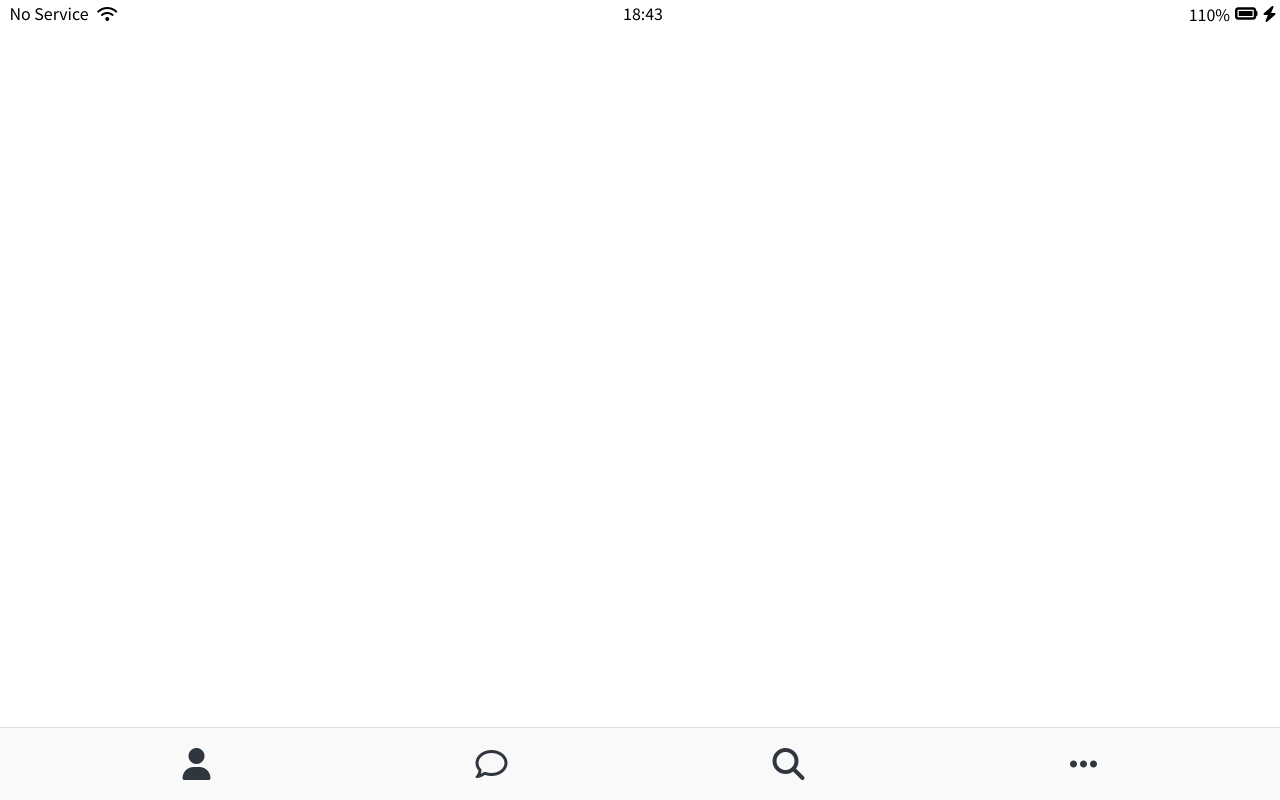
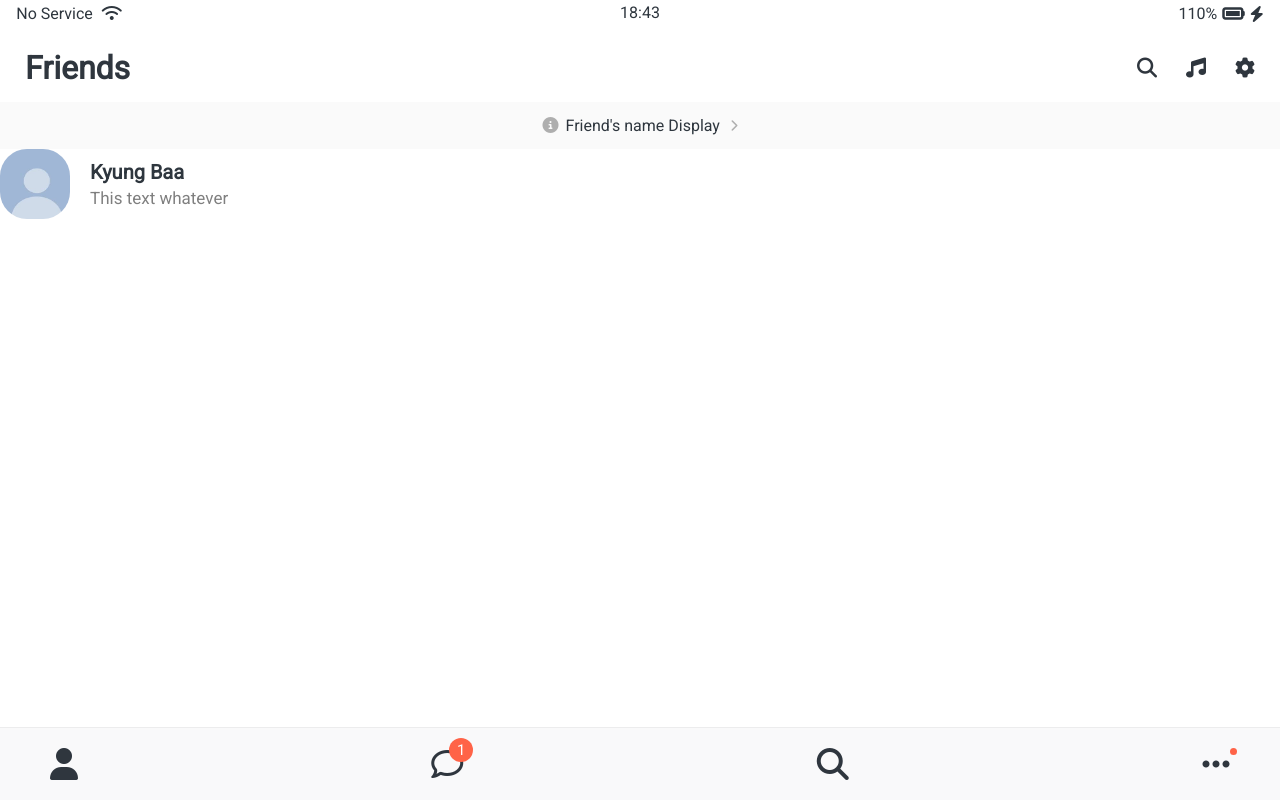
Before and after one commit to kyungbaa/kokoa-clone-2021, a plain HTML site: page friends.html in a window 1280 px wide. Drawn offline with Linux system fonts and the light colour scheme.

Commit message:
add user component

```diff
--- a/css/components/nav-bar.css
+++ b/css/components/nav-bar.css
@@ -5,12 +5,40 @@
   background-color: #f9f9fa;
   padding: 20px 50px;
   box-sizing: border-box;
-  border-top: 1px solid rgba(121, 121, 121, 0.2);
+  border-top: 1px solid rgba(121, 121, 121, 0.1);
 }
 .nav__list {
   display: flex;
-  justify-content: space-around;
+  justify-content: space-between;
 }
 .nav__link {
+  position: relative;
   color: #2f363e;
 }
+.nav__notification {
+  background-color: tomato;
+  width: 24px;
+  height: 24px;
+  border-radius: 12px;
+  display: flex;
+  justify-content: center;
+  align-items: center;
+  color: white;
+  font-weight: 500;
+  font-size: 15px;
+  position: absolute;
+  left: 18px;
+  bottom: 18px;
+}
+.screen-header__icons{
+  width: ;
+}
+.nav__notification__dot {
+  background-color: tomato;
+  width: 7px;
+  height: 7px;
+  border-radius: 3.5px;
+  display: flex;
+  right: -7px;
+  position: absolute;
+}
--- /dev/null
+++ b/css/components/screen-header.css
@@ -0,0 +1,16 @@
+.screen-header {
+  display: flex;
+  justify-content: space-between;
+  align-items: center;
+  color: #2f363e;
+  padding: 25px 25px 18px 25px;
+}
+
+.screen-header__title {
+  font-size: 32px;
+  font-weight: 600;
+}
+
+.screen-header__icons span {
+  margin-left: 25px;
+}
--- a/css/components/status-bar.css
+++ b/css/components/status-bar.css
@@ -1,8 +1,9 @@
 .status-bar {
   display: flex;
   justify-content: center;
-  padding: 5px 3px;
-  position: fixed;
+  padding: 5px 10px;
+  position: sticky;
+  box-sizing: border-box;
   top: 0px;
   width: 100%;
 }
--- /dev/null
+++ b/css/components/user-component.css
@@ -0,0 +1,20 @@
+.user-component,
+.user-component__column:first-child {
+  display: flex;
+  align-items: center;
+}
+.user-component__avatar {
+  width: 70px;
+  height: 70px;
+  border-radius: 27px;
+  margin-right: 20px;
+}
+.user-component__title {
+  font-weight: 600;
+  font-size: 20px;
+}
+.usere-component__subtitle {
+  margin-top: 8px;
+  font-size: 17px;
+  color: rgba(0, 0, 0, 0.5);
+}
--- /dev/null
+++ b/css/screen/friends.css
@@ -0,0 +1,17 @@
+#friends-display-link {
+  text-align: center;
+  display: block;
+  background-color: #fafafa;
+  padding: 15px 0px;
+  font-size: 16px;
+}
+
+#friends-display-link i {
+  color: rgba(0, 0, 0, 0.3);
+}
+#friends-display-link i:nth-child(1) {
+  margin-right: 3px;
+}
+#friends-display-link :last-child {
+  margin-left: 10px;
+}
--- a/css/screen/login.css
+++ b/css/screen/login.css
@@ -38,7 +38,8 @@
 }
 
 #login-form input::placeholder {
-  color: rgba(0, 0, 0, 0.4);
+  color: rgba(0, 0, 0, 0.5);
+  font-weight: 500;
 }
 
 #login-form input[type="submit"] {
@@ -48,9 +49,11 @@
   padding: 20px 0px;
   border-radius: 5px;
 }
+
 #login-form a {
   text-align: center;
   text-decoration: none;
   color: inherit;
   font-size: 13px;
+  color: rgba(0, 0, 0, 0.8);
 }
--- a/css/styles.css
+++ b/css/styles.css
@@ -1,14 +1,18 @@
-@import url("https://fonts.googleapis.com/css2?family=Noto+Sans+KR:wght@400;500&display=swap");
+@import url("https://fonts.googleapis.com/css2?family=Roboto:wght@300;400&display=swap");
 @import "reset.css";
 @import "variables.css";
 
 /*Components*/
 @import "components/status-bar.css";
 @import "components/nav-bar.css";
+@import "components/screen-header.css";
+@import "screen/friends.css";
+@import "components/user-component.css";
 
 /*Screens*/
 @import "screen/login.css";
 
 body {
-  font-family: "Noto Sans KR", sans-serif;
+  color: #2e363e;
+  font-family: "Roboto", sans-serif;
 }
--- a/friends.html
+++ b/friends.html
@@ -23,6 +23,36 @@
       </div>
     </div>
 
+    <header class="screen-header">
+      <h1 class="screen-header__title">Friends</h1>
+      <div class="screen-header__icons">
+        <span><i class="fas fa-search fa-lg"></i></span>
+        <span><i class="fas fa-music fa-lg"></i></span>
+        <span><i class="fas fa-cog fa-lg"></i></span>
+      </div>
+    </header>
+
+    <a id="friends-display-link">
+      <i class="fas fa-info-circle"></i> Friend's name Display<i
+        class="fas fa-chevron-right fa-xs"
+      ></i>
+    </a>
+
+    <div class="user-component">
+      <div class="user-component__column">
+        <img
+          src="images/user-avatar.jfif"
+          class="user-component__avatar"
+          alt="유저 기본 프로필 이미지"
+        />
+        <div class="user-component__text">
+          <h4 class="user-component__title">Kyung Baa</h4>
+          <h6 class="usere-component__subtitle">This text whatever</h6>
+        </div>
+      </div>
+      <div class="user-component__column"></div>
+    </div>
+
     <nav class="nav">
       <ul class="nav__list">
         <li class="nav__btn">
@@ -31,14 +61,18 @@
           ></a>
         </li>
         <li class="nav__btn">
-          <a class="nav__link" href="#"><i class="far fa-comment fa-2x"></i></a>
+          <a class="nav__link" href="#">
+            <span class="nav__notification">1</span>
+            <i class="far fa-comment fa-2x"></i
+          ></a>
         </li>
         <li class="nav__btn">
           <a class="nav__link" href="#"><i class="fas fa-search fa-2x"></i></a>
         </li>
         <li class="nav__btn">
           <a class="nav__link" href="#"
-            ><i class="fas fa-ellipsis-h fa-2x"></i
+            ><span class="nav__notification__dot"></span>
+            <i class="fas fa-ellipsis-h fa-2x"></i
           ></a>
         </li>
       </ul>
```
Also changed, not shown: images/user-avatar.jfif (added), 1 other file.
